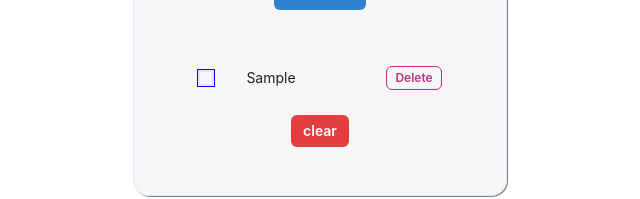
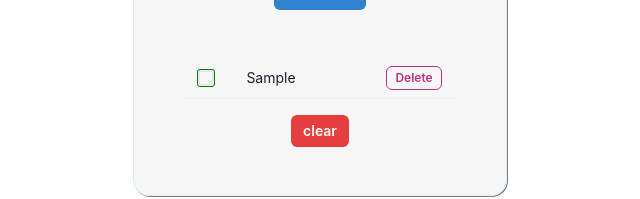
Before and after one commit to kagye/todo-list, a React (Vite) app: page / in a window 1280 px wide. Both pictures are taken after typing "Sample" into the empty fields and a click on the button "Add to list". Shown: the part 331-530 px from the top of the page, without its empty margins (320-960 px from the left). Built offline with nearby package versions, Linux system fonts and the light colour scheme.

Commit message:
(feat): add a line through when completed

```diff
--- a/src/components/TodoDisplay.tsx
+++ b/src/components/TodoDisplay.tsx
@@ -24,13 +24,19 @@ const TodoDisplay = ({ children, onClick, onChecked }: Props) => {
             <Tr key={item.id}>
               <Td>
                 <Checkbox
-                  outline="solid blue 1px"
+                  outline="solid green 1px"
                   colorScheme="green"
                   onChange={() => onChecked(item.id)}
                   isChecked={item.completed}
+                  borderRadius="2px"
                 />
               </Td>
-              <Td onClick={() => onChecked(item.id)}>{item.description}</Td>
+              <Td
+                className={` ${item.completed && 'completed'}`}
+                onClick={() => onChecked(item.id)}
+              >
+                {item.description}
+              </Td>
               <Td>
                 <Button
                   colorScheme="pink"
--- a/src/index.css
+++ b/src/index.css
@@ -40,3 +40,8 @@ tr td:nth-child(2) {
   box-shadow: grey 1px 1px;
   background-color: #e3e3e355;
 }
+
+.completed {
+  text-decoration: line-through;
+  color: #9d9d9d;
+}
```
